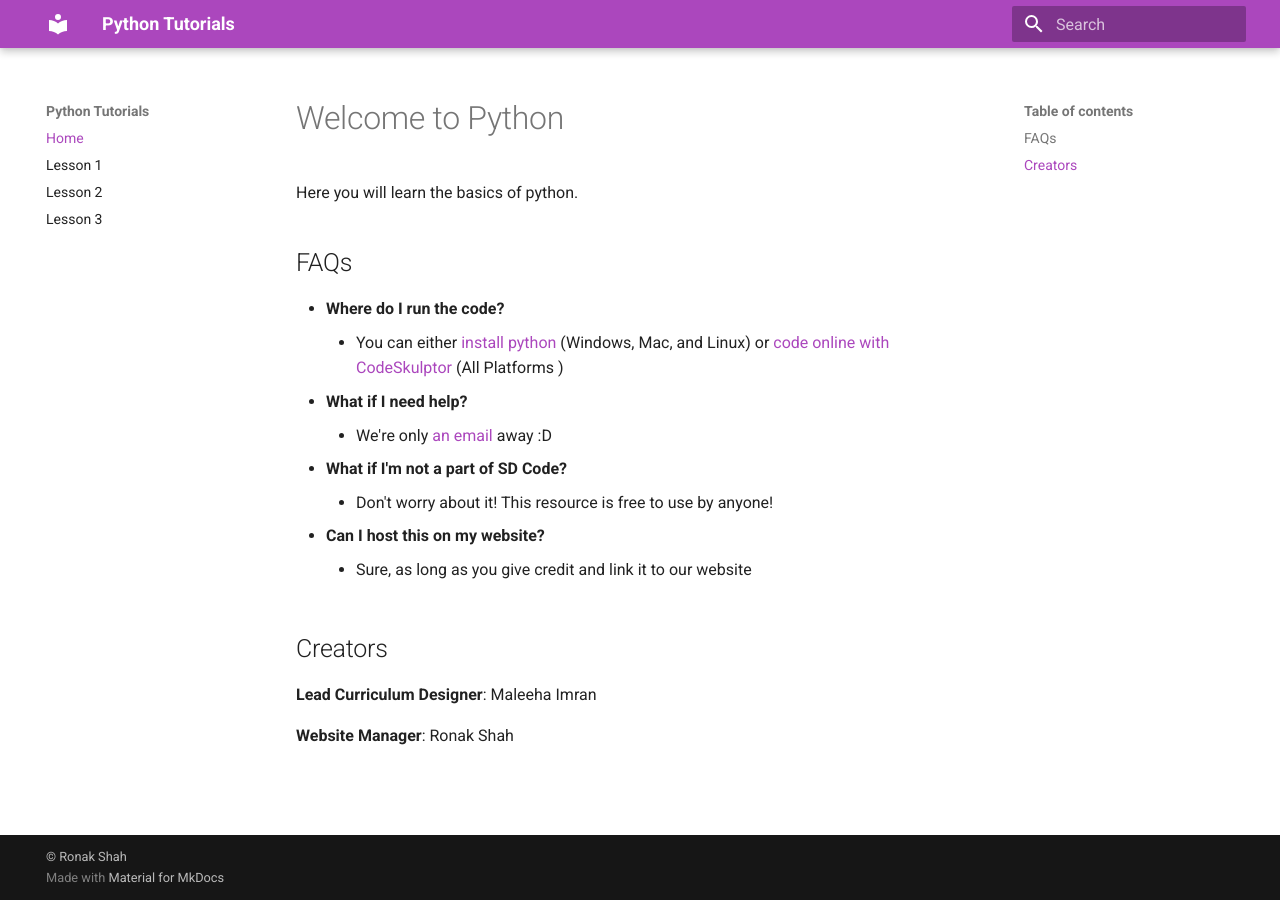
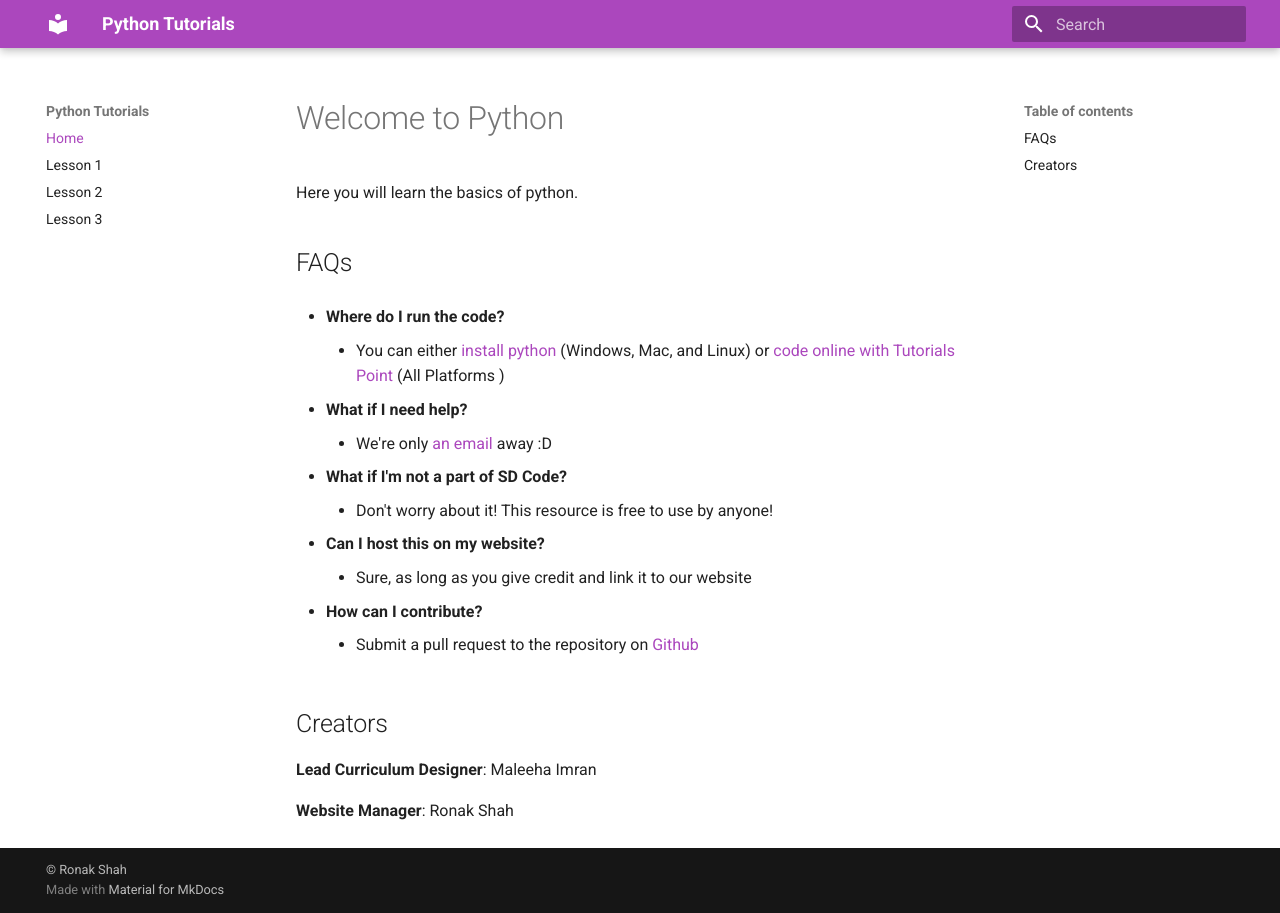
Before and after one commit to SanDiegoCode/python, an MkDocs documentation site: the page built from docs/index.md, in a window 1280 px wide. Built offline with MkDocs 1.6.1 and Material for MkDocs 9.7.7, drawn with Linux system fonts in a browser that asks for light colours; old or Windows-style settings are respelled for this version of MkDocs.

Commit message:
quick commit

```diff
--- a/docs/index.md
+++ b/docs/index.md
@@ -4,13 +4,16 @@ Here you will learn the basics of python.
 
 ## FAQs
 * **Where do I run the code?**
-	* You can either [install python](http://docs.python-guide.org/en/latest/starting/installation/)  (Windows, Mac, and Linux) or [code online with CodeSkulptor](http://www.codeskulptor.org/) (All Platforms )
+	* You can either [install python](http://docs.python-guide.org/en/latest/starting/installation/)  (Windows, Mac, and Linux) or [code online with Tutorials Point](http://tutorialspoint.com/execute_python_online.php/) (All Platforms )
+
 * **What if I need help?**
-	* We're only [an email](mailto:ronak.manish.shah@gmail.com) away :D
+	* We're only [an email](mailto:contact@sdcoding.com) away :D
 * **What if I'm not a part of SD Code?**
 	* Don't worry about it! This resource is free to use by anyone!
 * **Can I host this on my website?**
 	* Sure, as long as you give credit and link it to our website
+* **How can I contribute?**
+	* Submit a pull request to the repository on [Github](https://github.com/sandiegocode/python)
 
 ##Creators
 **Lead Curriculum Designer**: Maleeha Imran
```
